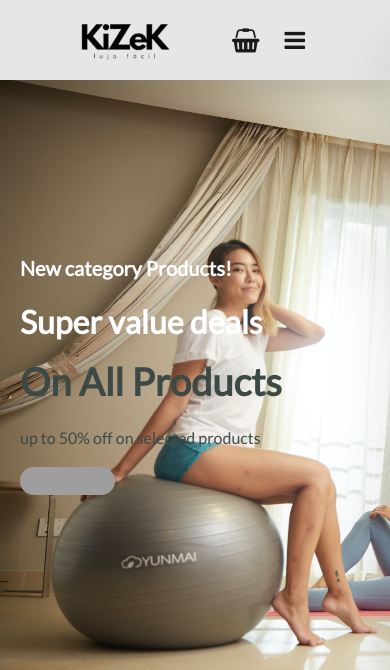
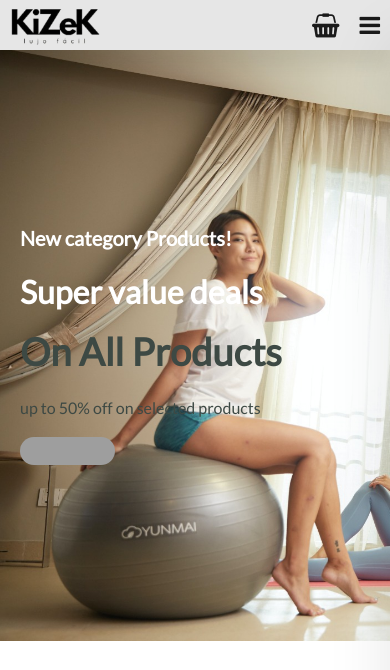
Before and after one commit to KeaganSuah/Hackathon-E-Commerce, a Django app: page /home in a window 390 px wide. Shown: the top 670 px of the page. Run offline with Django 4.2, Linux system fonts and the light colour scheme; grey boxes are pictures that could not be loaded.

Commit message:
Add files via upload

```diff
--- a/main/static/style.css
+++ b/main/static/style.css
@@ -1174,18 +1174,11 @@ button.outline:hover {
   }
 }
 
+
 @media screen and (max-width: 766px) {
-  #mobile {
-    display: flex;
-    align-items: center;
-  }
-
-  #mobile i {
-    padding-right: 5px;
-  }
-
-  #header {
-    padding: 10px 30px;
+
+  #navigation {
+    padding: 5px 10px;
   }
 
   #hero {
```
